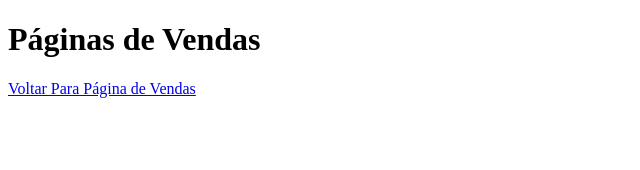
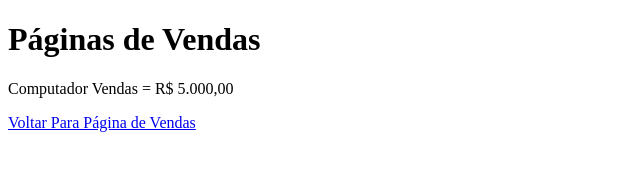
Before and after one commit to Samuelsnd/aulagithub, a plain HTML site: page vendas.html in a window 1280 px wide. Shown: the whole page, without its empty margins (0-640 px from the left). Drawn offline with Linux system fonts and the light colour scheme.

Commit message:
Acrescentado valor das vendas

```diff
--- a/vendas.html
+++ b/vendas.html
@@ -8,6 +8,12 @@
 </head>
 <body>
     <h1>Páginas de Vendas</h1>
+
+    <p>
+        Computador
+        Vendas = R$ 5.000,00
+    </p>
+
     <a href="index.html">Voltar Para Página de Vendas</a>
 </body>
 </html>
```
